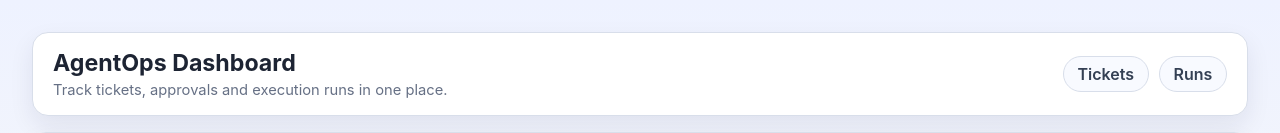
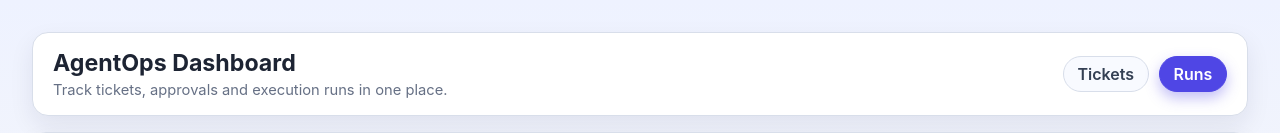
Before and after one commit to AstroMen/agentops-hub, a Next.js app in the folder apps/dashboard_web/: page /runs in a window 1280 px wide. Shown: the top 133 px of the page. Built offline with nearby package versions, Linux system fonts and the light colour scheme; no server answers.

Commit message:
Add active-state highlight for Tickets/Runs nav

```diff
--- /dev/null
+++ b/apps/dashboard_web/app/components/nav-links.js
@@ -0,0 +1,31 @@
+'use client';
+
+import { usePathname } from 'next/navigation';
+
+const links = [
+  { href: '/tickets', label: 'Tickets' },
+  { href: '/runs', label: 'Runs' },
+];
+
+export default function NavLinks() {
+  const pathname = usePathname();
+
+  return (
+    <nav className="nav-links" aria-label="Primary navigation">
+      {links.map((link) => {
+        const isActive = pathname === link.href;
+
+        return (
+          <a
+            key={link.href}
+            className={`nav-link${isActive ? ' nav-link-active' : ''}`}
+            href={link.href}
+            aria-current={isActive ? 'page' : undefined}
+          >
+            {link.label}
+          </a>
+        );
+      })}
+    </nav>
+  );
+}
--- a/apps/dashboard_web/app/globals.css
+++ b/apps/dashboard_web/app/globals.css
@@ -54,6 +54,14 @@ a { color: inherit; text-decoration: none; }
 }
 .nav-link:hover { border-color: #bac8e6; }
 
+.nav-link-active {
+  background: var(--primary);
+  border-color: var(--primary);
+  color: #fff;
+  box-shadow: 0 6px 14px rgba(79, 70, 229, 0.35);
+}
+.nav-link-active:hover { border-color: var(--primary); }
+
 .card {
   background: var(--surface);
   border: 1px solid var(--border);
--- a/apps/dashboard_web/app/layout.js
+++ b/apps/dashboard_web/app/layout.js
@@ -1,4 +1,6 @@
 import './globals.css';
+
+import NavLinks from './components/nav-links';
 
 export const metadata = { title: 'AgentOps Dashboard' };
 
@@ -12,10 +14,7 @@ export default function RootLayout({ children }) {
               <h1 className="page-title">AgentOps Dashboard</h1>
               <p className="subtitle">Track tickets, approvals and execution runs in one place.</p>
             </div>
-            <nav className="nav-links">
-              <a className="nav-link" href="/tickets">Tickets</a>
-              <a className="nav-link" href="/runs">Runs</a>
-            </nav>
+            <NavLinks />
           </header>
           {children}
         </main>
```
